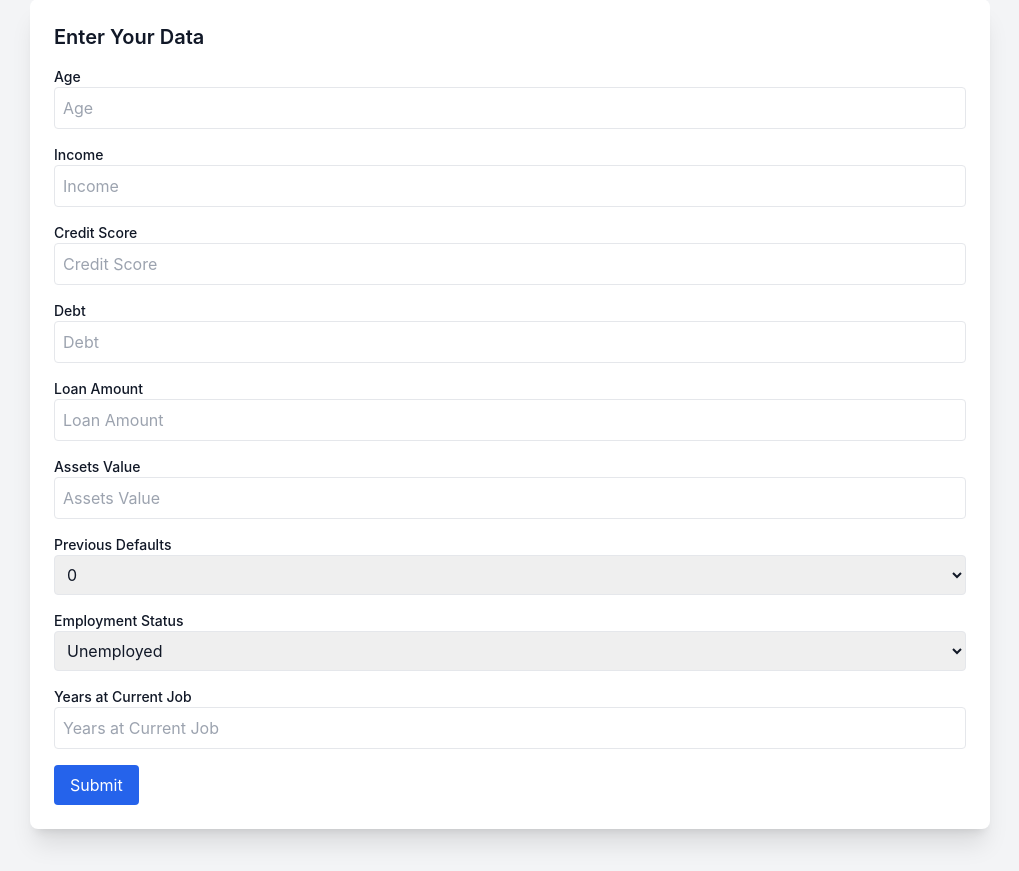
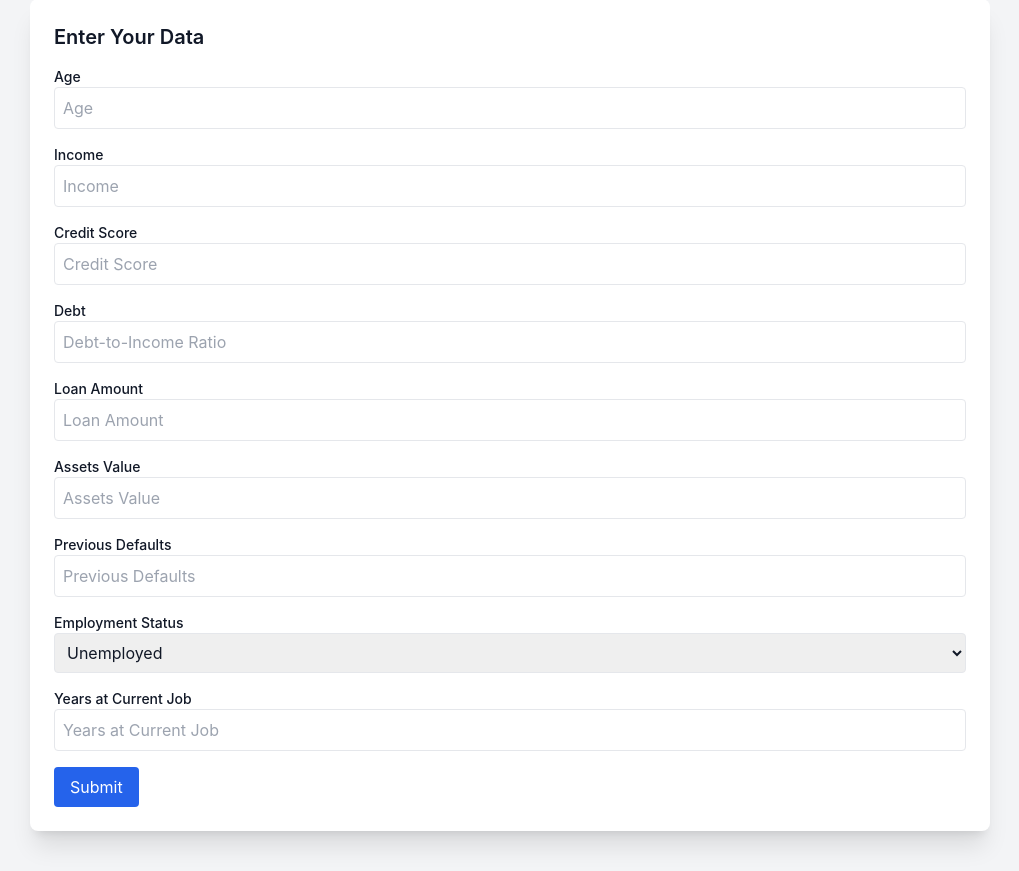
Before and after one commit to MissDinosaur/Loan_Approval_Prediction_Flask_ML_project, a Flask app: page /input in a window 1280 px wide. Shown: the part 349-1220 px from the top of the page, without its empty margins (130-1149 px from the left). Run offline with Flask 3, Linux system fonts and the light colour scheme; some libraries are stand-ins or nearby versions.

Commit message:
modify the input.html

```diff
--- a/app/templates/input.html
+++ b/app/templates/input.html
@@ -62,7 +62,7 @@
 
                 <div class="input-container">
                     <label for="age" class="block text-sm font-medium">Age</label>
-                    <div class="info-box">Age of the individual (0-150)</div>
+                    <div class="info-box">Age (0-150)</div>
                     <input type="number" id="age" placeholder="Age" class="block p-2 border rounded" min="0" max="150" required>
                 </div>
 
@@ -81,10 +81,8 @@
                 <div class="input-container">
                     <label for="dti" class="block text-sm font-medium">Debt</label>
                     <div class="info-box">Annual debt in USD</div>
-                    <input type="number" id="dti" placeholder="Debt" class="block p-2 border rounded" min="0" step="0.01" required>
+                    <input type="number" id="dti" placeholder="Debt-to-Income Ratio" class="block p-2 border rounded" min="0.0" step="0.01" required>
                 </div>
-
-
 
                 <div class="input-container">
                     <label for="loan-amount" class="block text-sm font-medium">Loan Amount</label>
@@ -98,23 +96,15 @@
                     <input type="number" id="assets-value" placeholder="Assets Value" class="block p-2 border rounded" min="0" step="1" required>
                 </div>
 
-
-
                 <div class="input-container">
                     <label for="previous-defaults" class="block text-sm font-medium">Previous Defaults</label>
                     <div class="info-box">Number of previous loan defaults you have, eg. 1 or 3 or 4</div>
-                    <select id="previous-defaults" class="block p-2 border rounded" required>
-                        <option value="0">0</option>
-                        <option value="1">1</option>
-                        <option value="2">2</option>
-                        <option value="3">3</option>
-                        <option value="4">4</option>
-                    </select>
+                    <input type="number" id="previous-defaults" placeholder="Previous Defaults" class="block p-2 border rounded" min="0" max="4" required>
                 </div>
 
                 <div class="input-container">
                     <label for="employment-status" class="block text-sm font-medium">Employment Status</label>
-                    <div class="info-box">Employment situation</div>
+                    <div class="info-box">Current employment status</div>
                     <select id="employment-status" class="block p-2 border rounded" required>
                         <option value="Unemployed">Unemployed</option>
                         <option value="Employed">Employed</option>
@@ -124,7 +114,7 @@
 
                 <div class="input-container">
                     <label for="years-job" class="block text-sm font-medium">Years at Current Job</label>
-                    <div class="info-box">Duration of employment at the current job, eg. 1 or 3 or 6</div>
+                    <div class="info-box">The years you have been employed at your current job</div>
                     <input type="number" id="years-job" placeholder="Years at Current Job" class="block p-2 border rounded" min="0" max="150" required>
                 </div>
 
```
Also changed, not shown: README.md.
